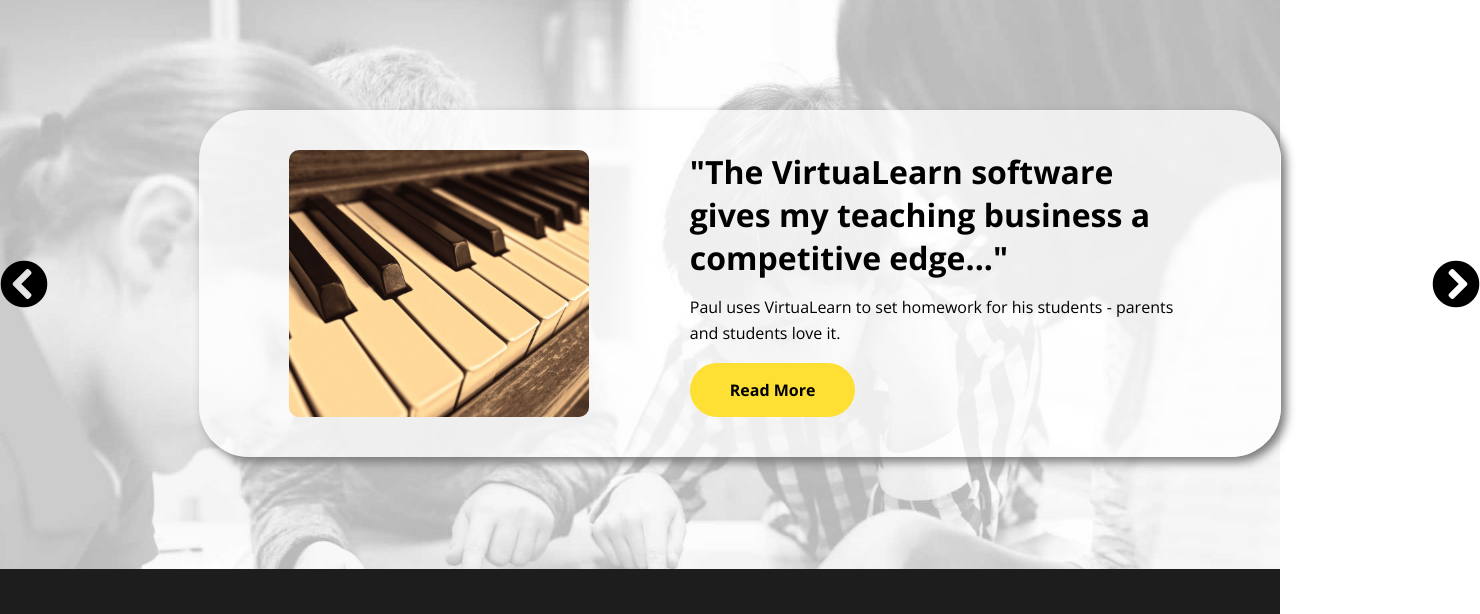
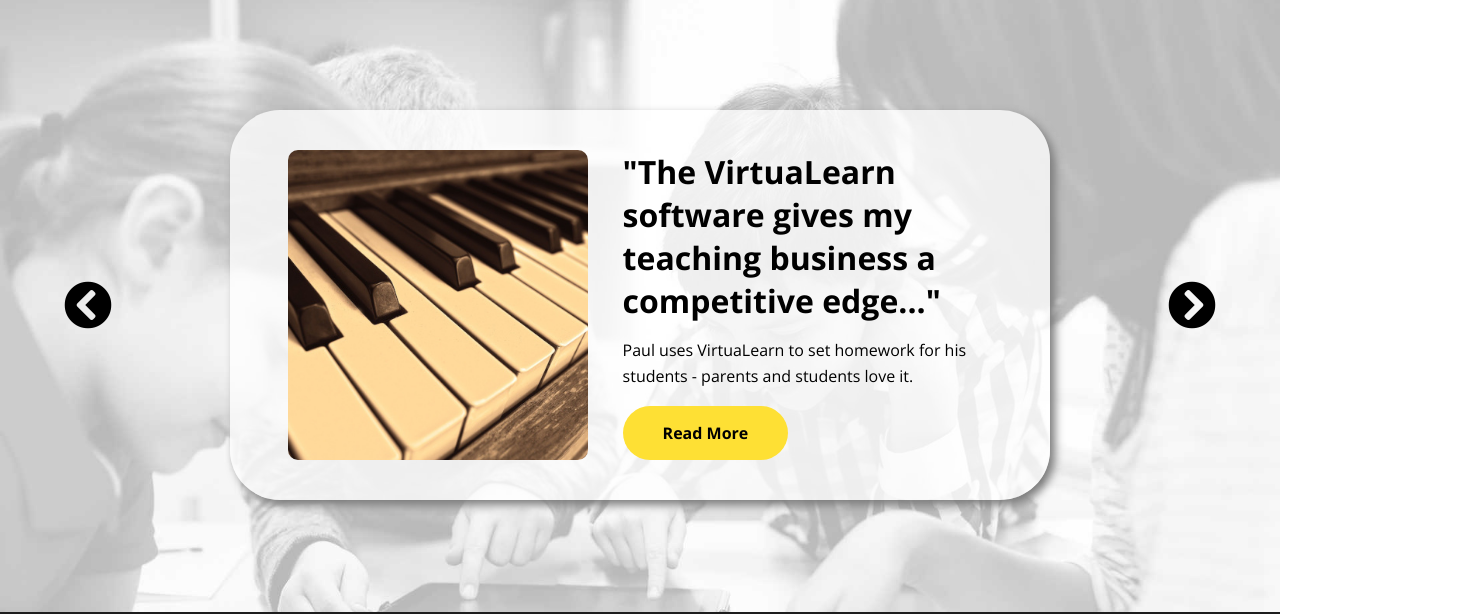
Before and after one commit to tobyjbrown/virtualearn, a plain HTML site: page index.html in a window 1280 px wide. Shown: the part 1490-2104 px from the top of the page, 1480 px wide, since content can reach past the window. Drawn offline with nearby package versions, Linux system fonts and the light colour scheme.

Commit message:
Fix issue with carousel button outside layout

```diff
--- a/assets/css/style.css
+++ b/assets/css/style.css
@@ -205,7 +205,7 @@ nav a {
 
 .container-testimonials {
     margin: 0 auto;
-    width: max-content;
+    /* width: max-content; fixes issue with buttons outside layout */
     align-items: center;
 }
 
```
